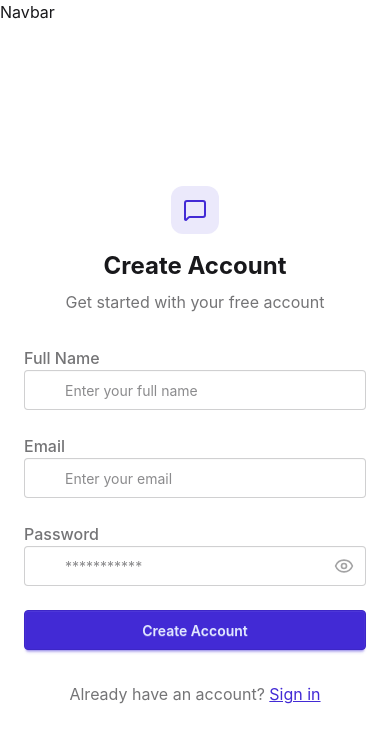
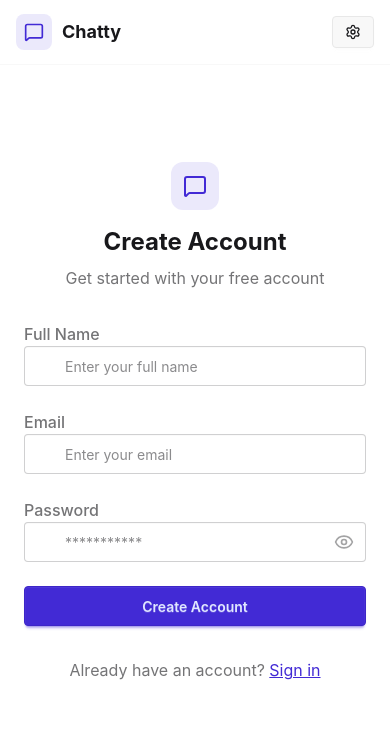
Before and after one commit to Ruththra/ChatApp, a React (Vite) app in the folder frontend/: page /signup in a window 390 px wide. Shown: the top 742 px of the page. Built offline with nearby package versions, Linux system fonts and the light colour scheme; no server answers; the HTML template or start-up script is replaced by a standard one.

Commit message:
feat: navbar compenents added

```diff
--- a/frontend/src/App.jsx
+++ b/frontend/src/App.jsx
@@ -45,7 +45,9 @@
         <Route path='/profile' element={authUser ? <ProfilePage /> : <Navigate to="/login" />} />
       </Routes>
 
-      <Toaster />
+      <Toaster
+        position="top-right"
+      />
 
     </div>
   )
--- a/frontend/src/components/Navbar.jsx
+++ b/frontend/src/components/Navbar.jsx
@@ -1,8 +1,52 @@
 import React from 'react'
+import { useAuthStore } from '../store/useAuthStore.js';
+import { MessageSquare, User, Settings, LogOut} from 'lucide-react';
+import { Link } from 'react-router-dom';
 
 const Navbar = () => {
+
+  const { authUser, logout } = useAuthStore();
+
   return (
-    <div>Navbar</div>
+    <header className="bg-base-100 border-b border-base-200 fixed w-full top-0 z-40 backdrop-blur-lg bg-base-100/80">
+      <div className="container mx-auto px-4 h-16">
+        <div className="flex items-center justify-between h-full">
+          <div className="flex items-center gap-8">
+            <Link to="/" className="flex items-center gap-2.5 hover:opacity-80 transition-all">
+              <div className="w-9 h-9 rounded-lg bg-primary/10 flex items-center justify-center">
+                <MessageSquare className="w-5 h-5 text-primary" />
+              </div>
+              <h1 className="text-lg font-bold">Chatty</h1>
+            </Link>
+          </div>
+
+          <div className="flex items-center gap-2">
+            <Link
+              to={'/setings'}
+              className={`btn btn-sm gap-2 transition-colors`}
+            >
+              <Settings className="size-4" />
+              <span className="hidden sm:inline">Settings</span>
+            </Link>
+
+            {authUser && (
+              <>
+                <Link to={"/profile"} className={`btn btn-sm gap-2`}>
+                  <User className="size-5" />
+                  <span className="hidden sm:inline">Profile</span>
+                </Link>
+
+                <button className="flex gap-2 items-center" onClick={logout}>
+                  <LogOut className="size-5" />
+                  <span className="hidden sm:inline">Logout</span>
+                </button>
+              </>
+            )}
+          </div>
+        </div>
+      </div>
+
+    </header>
   )
 }
 
--- a/frontend/src/store/useAuthStore.js
+++ b/frontend/src/store/useAuthStore.js
@@ -37,5 +37,16 @@
         } finally {
             set({isSigningUp: false});
         }
+    },
+
+    logout : async () => {
+        try {
+            await axiosInstance.post('/auth/logout');
+            set({authUser: null});
+            toast.success("Logged out successfully");
+        } catch (error) {
+            console.error('Error in logout:', error);
+            toast.error("Failed to log out");
+        }
     }
 }));
```
Also changed, not shown: 2 other files (tests, documents, lock files or other folders).
